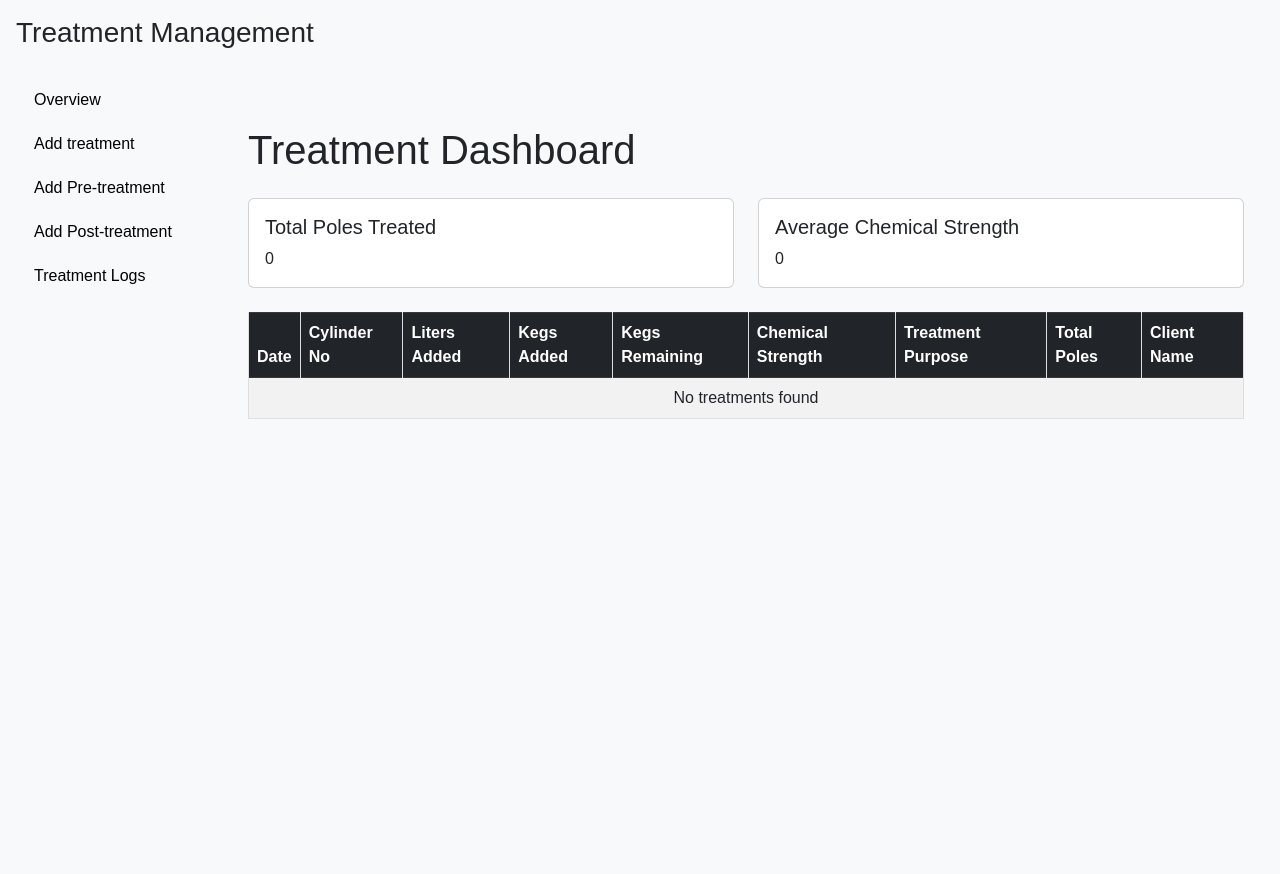
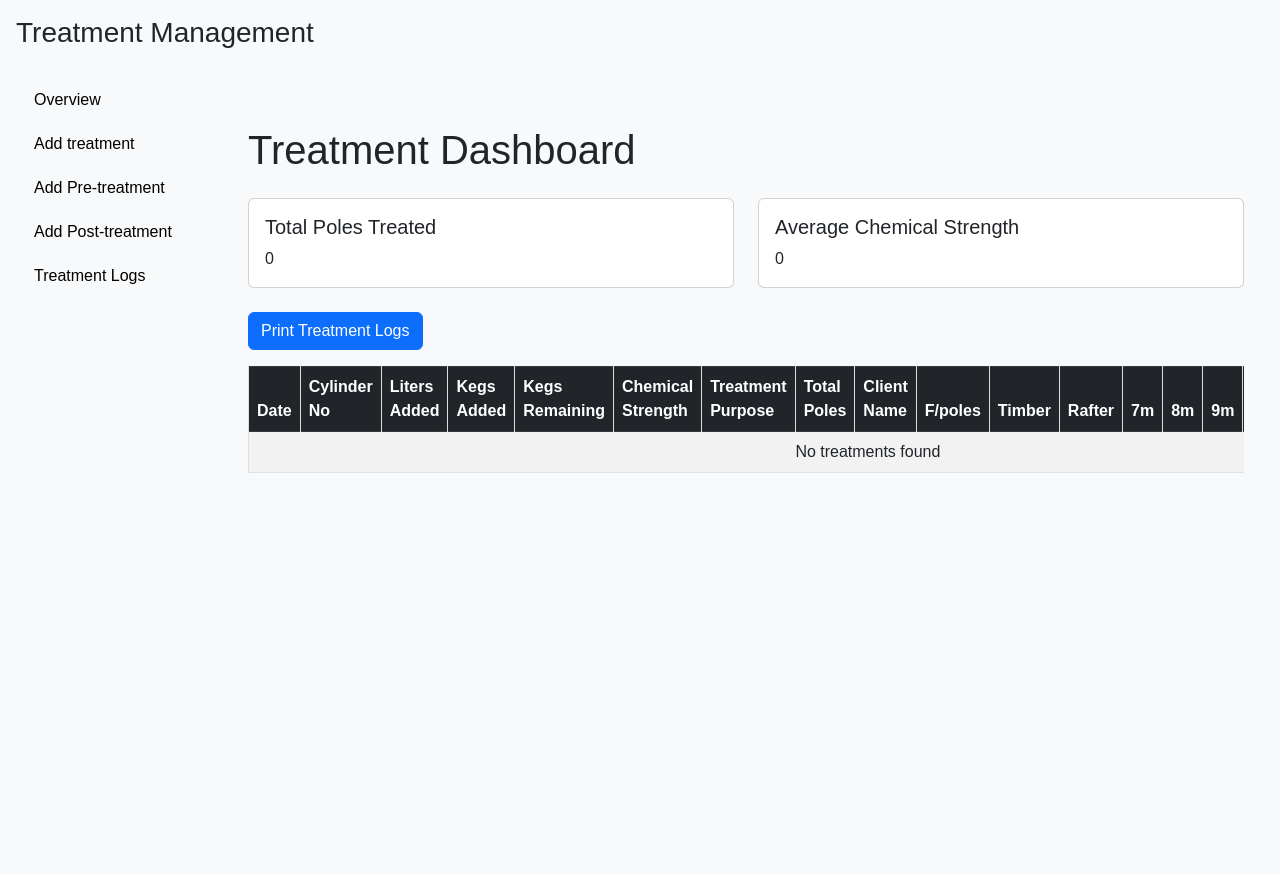
Before and after one commit to ampereza/kenkom123, a Flask app: page /get_treatment_logs in a window 1280 px wide. Run offline with Flask 3, Linux system fonts and the light colour scheme; data that the repository does not hold is empty; parts of the project's set-up code (start-up, migrations or seed data) failed here and were passed over.

Commit message:
jhgvfasgtrhdy

```diff
--- a/main_folder/templates/treatment/post_treatment.html
+++ b/main_folder/templates/treatment/post_treatment.html
@@ -12,7 +12,7 @@
                     <option value="">Select Treatment</option>
                     {% for treatment in treatments %}
                         <option value="{{ treatment.id }}" {% if record and record.treatment_id == treatment.id %}selected{% endif %}>
-                            {{ treatment.id }} - {{ treatment.date }}
+                            {{ treatment.date [:10] }} - Cylinder {{ treatment.cylinder_no }}
                         </option>
                     {% endfor %}
                 </select>
--- a/main_folder/templates/treatment/treatment_logs.html
+++ b/main_folder/templates/treatment/treatment_logs.html
@@ -26,8 +26,13 @@
             </div>
         </div>
 
+        <!-- Print Button -->
+        <div class="mb-3">
+            <button class="btn btn-primary" onclick="printTable()">Print Treatment Logs</button>
+        </div>
+
         <!-- Treatment Logs Table -->
-        <div class="table-responsive">
+        <div class="table-responsive" id="treatment-logs-table">
             <table class="table table-bordered table-striped">
                 <thead class="table-dark">
                     <tr>
@@ -40,13 +45,24 @@
                         <th>Treatment Purpose</th>
                         <th>Total Poles</th>
                         <th>Client Name</th>
+                        <th>F/poles</th>
+                        <th>Timber</th>
+                        <th>Rafter</th>
+                        <th>7m</th>
+                        <th>8m</th>
+                        <th>9m</th>
+                        <th>10m</th>
+                        <th>11m</th>
+                        <th>12m</th>
+                        <th>14m</th>
+                        <th>16m</th>
                     </tr>
                 </thead>
                 <tbody>
                     {% if treatments %}
                         {% for treatment in treatments %}
                             <tr>
-                                <td>{{ treatment.date }}</td>
+                                <td>{{ treatment.date[:10] }}</td>
                                 <td>{{ treatment.cylinder_no }}</td>
                                 <td>{{ treatment.liters_added }}</td>
                                 <td>{{ treatment.kegs_added }}</td>
@@ -55,11 +71,22 @@
                                 <td>{{ treatment.treatment_purpose }}</td>
                                 <td>{{ treatment.total_poles }}</td>
                                 <td>{{ clients.get(treatment.client_id, 'Unknown') }}</td>
+                                <td>{{ treatment.fencing_poles }}</td>
+                                <td>{{ treatment.timber }}</td>
+                                <td>{{ treatment.rafters }}</td>
+                                <td>{{ treatment['7m'] }}</td>
+                                <td>{{ treatment['8m'] }}</td>
+                                <td>{{ treatment['9m'] }}</td>
+                                <td>{{ treatment['10m'] }}</td>
+                                <td>{{ treatment['11m'] }}</td>
+                                <td>{{ treatment['12m'] }}</td>
+                                <td>{{ treatment['14m'] }}</td>
+                                <td>{{ treatment['16m'] }}</td>
                             </tr>
                         {% endfor %}
                     {% else %}
                         <tr>
-                            <td colspan="9" class="text-center">No treatments found</td>
+                            <td colspan="20" class="text-center">No treatments found</td>
                         </tr>
                     {% endif %}
                 </tbody>
@@ -67,6 +94,18 @@
         </div>
     </div>
 
+    <!-- JavaScript for Printing -->
+    <script>
+        function printTable() {
+            const tableContent = document.getElementById('treatment-logs-table').innerHTML;
+            const originalContent = document.body.innerHTML;
+
+            document.body.innerHTML = tableContent;
+            window.print();
+            document.body.innerHTML = originalContent;
+        }
+    </script>
+
     <!-- Bootstrap JS -->
     <script src="https://cdn.jsdelivr.net/npm/bootstrap@5.3.0-alpha1/dist/js/bootstrap.bundle.min.js"></script>
 </body>
--- a/main_folder/treatment.py
+++ b/main_folder/treatment.py
@@ -148,10 +148,13 @@ def add_pre_treatment():
             }
             result = supabase.table('pre_treatment').insert(data).execute()
             flash('Pre-treatment record added successfully!', 'success')
-            return redirect(url_for('treatment.pre_treatment'))
+            return redirect(url_for('treatment.add_pre_treatment'))
         except Exception as e:
             flash(f'Error adding pre-treatment record: {str(e)}', 'danger')
-    return render_template('treatment/pre_treatment.html')
+
+    # Fetch pre-treatment records from the database
+    pre_treatment_records = supabase.table('pre_treatment').select('*').execute().data
+    return render_template('treatment/pre_treatment.html', pre_treatment_records=pre_treatment_records)
 
 @treatment.route('/edit_pre_treatment/<int:id>', methods=['GET', 'POST'])
 def edit_pre_treatment(id):
```
Also changed, not shown: main_folder/templates/treatment/pre_treatment.html (+1 -6 lines).
